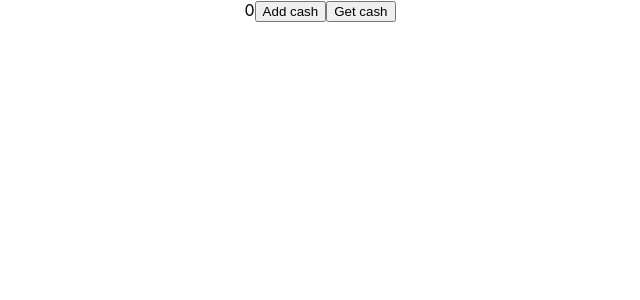
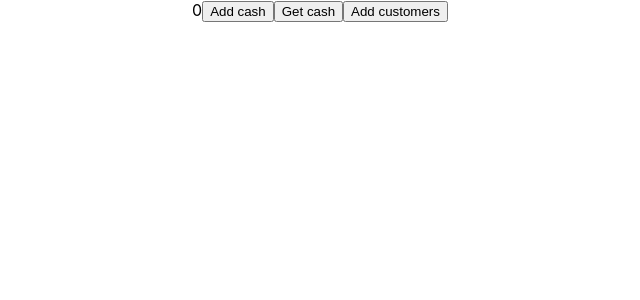
Before and after one commit to VladimirRM/Redux-mur, a React (Create React App) app: page / in a window 1280 px wide. Shown: the top 300 px of the page, without its empty margins (320-960 px from the left). Built offline with nearby package versions, Linux system fonts and the light colour scheme.

Commit message:
Created func addCustomers.

```diff
--- a/src/App.js
+++ b/src/App.js
@@ -1,10 +1,12 @@
 
 import './App.css';
 import { useDispatch,useSelector } from 'react-redux';
+import { addCustomersAction } from './store/customerReducer';
 
 function App() {
   const dispatch = useDispatch()
   const cash = useSelector((state)=>state.cash.cash)
+  const customers = useSelector((state)=>state.customers.customers)
 
   const addCash = ( cash)=>{
     dispatch({type: 'ADD_CASH',payload: cash})
@@ -12,11 +14,23 @@ function App() {
   const getCash = ( cash)=>{
     dispatch({type: 'GET_CASH',payload: cash})
   }
+
+  const addCustomers = ( name)=>{
+    const customer = {
+      name,
+      id:Date.now()
+    }
+    dispatch( addCustomersAction(customer))
+  }
   return (
     <div className="App">
       {cash}
       <button onClick={()=>addCash(Number(prompt()))}>Add cash</button>
       <button onClick={()=>getCash(Number(prompt()))}>Get cash</button>
+      <button onClick={()=>addCustomers(prompt())}>Add customers</button>
+      {customers.map(customer=>(
+        <div key={customer.id}>{customer.name}</div>
+      ))}
     </div>
   );
 }
```
